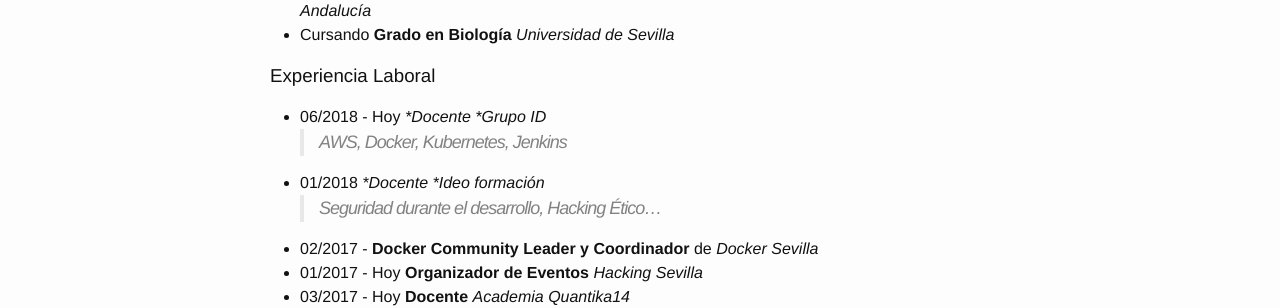
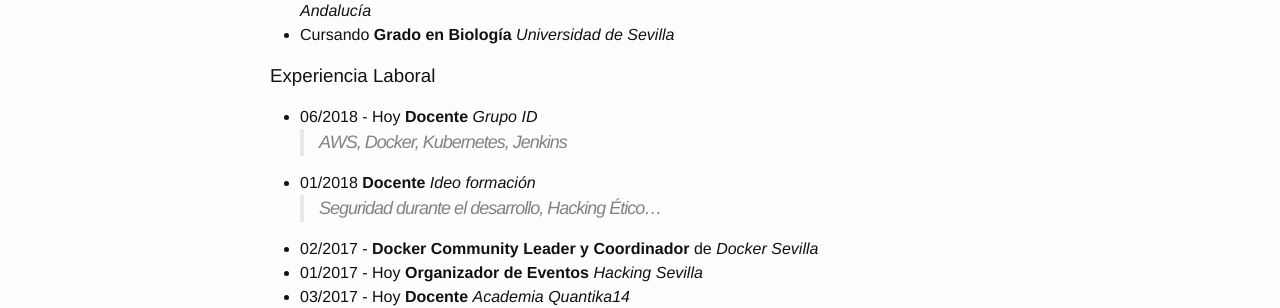
Before and after one commit to irespaldiza/irespaldiza.com, a Jekyll site: the page built from curriculum.md, in a window 1280 px wide. Shown: the part 332-640 px from the top of the page. Built offline with Jekyll 4.4.1, drawn with Linux system fonts in a browser that asks for light colours; nearby versions of some CDN libraries.

```diff
--- a/curriculum.md
+++ b/curriculum.md
@@ -13,9 +13,9 @@ lang: es
 * Cursando **Grado en Biología** *Universidad de Sevilla*
 
 ### Experiencia Laboral
-* 06/2018 - Hoy **Docente *Grupo ID*
+* 06/2018 - Hoy **Docente**  *Grupo ID*
 > AWS, Docker, Kubernetes, Jenkins
-* 01/2018 **Docente *Ideo formación*
+* 01/2018 **Docente** *Ideo formación*
 > Seguridad durante el desarrollo, Hacking Ético...
 * 02/2017 - **Docker Community Leader y Coordinador** de *Docker Sevilla*
 * 01/2017 - Hoy **Organizador de Eventos** *Hacking Sevilla*
```
